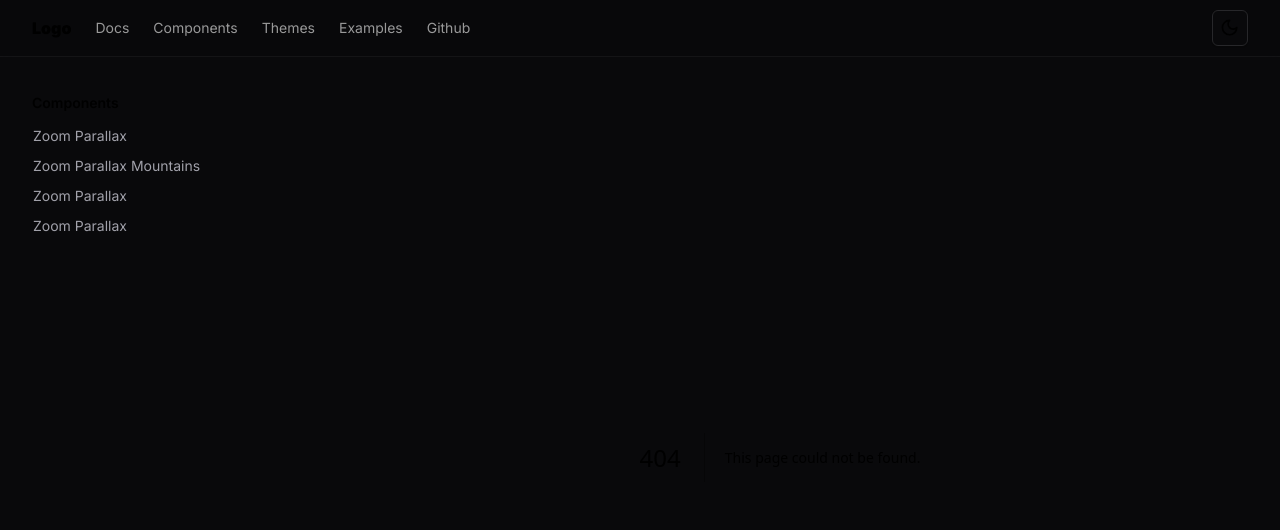
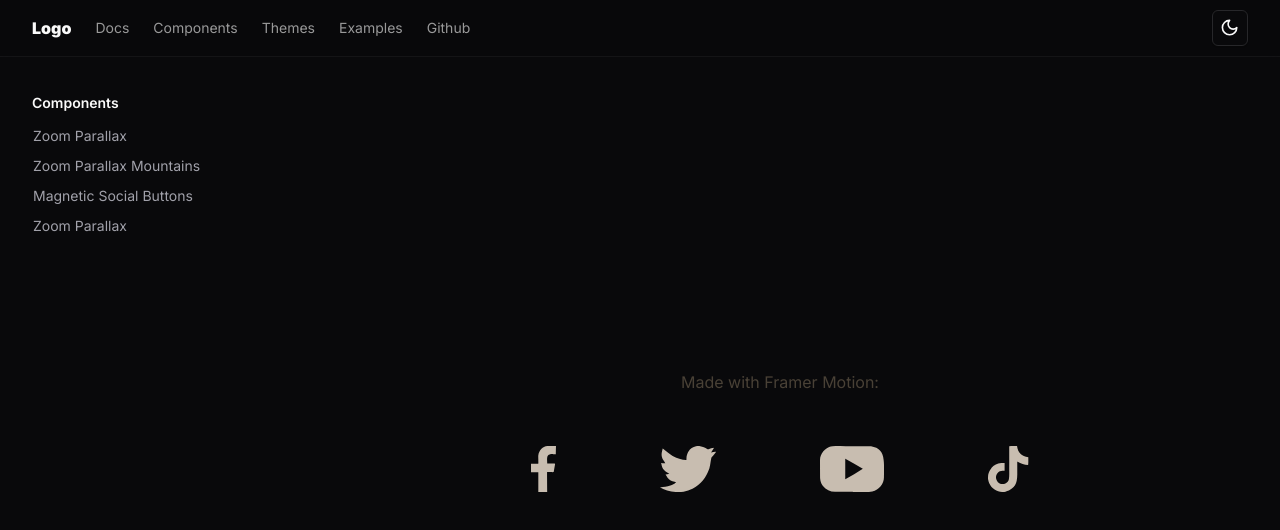
Before and after one commit to KaiAlan/animations, a Next.js app: page /magnetic-button in a window 1280 px wide. Before the commit this address had no page. Shown: the top 530 px of the page. Built offline with nearby package versions, Linux system fonts and the light colour scheme.

Commit message:
magnetic buttons

```diff
--- a/package.json
+++ b/package.json
@@ -17,6 +17,7 @@
     "class-variance-authority": "^0.7.0",
     "clsx": "^2.1.0",
     "framer-motion": "^11.0.3",
+    "gsap": "^3.12.5",
     "lucide-react": "^0.323.0",
     "next": "14.1.0",
     "next-themes": "^0.2.1",
--- /dev/null
+++ b/src/app/magnetic-button/loading.tsx
@@ -0,0 +1,9 @@
+import Loader from '@/components/Loader'
+
+export default function Loading() {
+    return (
+        <div className='flex justify-center items-center w-full h-full'>
+            <Loader />
+        </div>
+    )
+}
--- /dev/null
+++ b/src/app/magnetic-button/page.tsx
@@ -0,0 +1,11 @@
+import MagneticButton from "@/components/MagneticButton"
+
+const MagneticButtonPage = () => {
+  return (
+    <div>
+        <MagneticButton />
+    </div>
+  )
+}
+
+export default MagneticButtonPage
--- /dev/null
+++ b/src/components/MagneticButton/FramerMagnetic.tsx
@@ -0,0 +1,42 @@
+import React, { useRef, useState } from 'react'
+import { motion } from 'framer-motion';
+
+const FramerMagnetic = ({children}: any) => {
+
+    const ref = useRef(null);
+    const [position, setPosition] = useState({x:0, y:0});
+
+    let magnetic: HTMLInputElement
+    if(ref.current != null) {
+        magnetic = (ref.current as unknown) as HTMLInputElement;
+    }
+
+    const mouseMove = (e: any) => {
+        const { clientX, clientY } = e;
+        const { width, height, left, top } = magnetic.getBoundingClientRect();
+        const x = clientX - (left + width / 2);
+        const y = clientY - (top + height / 2);
+        setPosition({x, y})
+    }
+
+    const mouseLeave = (e: any) => {
+        setPosition({x:0, y:0})
+    }
+
+    const {x, y} = position;
+  return (
+    <motion.div
+    onMouseMove={mouseMove}
+    onMouseLeave={mouseLeave}
+    ref={ref}
+    animate={{x, y}}
+    transition={{type: 'spring', stiffness: 150, damping: 15, mass: 0.1}}
+    >
+        {
+            children
+        }
+    </motion.div>
+  )
+}
+
+export default FramerMagnetic
--- /dev/null
+++ b/src/components/MagneticButton/GsapMagnetic.tsx
@@ -0,0 +1,54 @@
+"use client";
+import gsap from "gsap";
+import React, { useEffect, useRef } from "react";
+
+export default function GsapMagnetic({ children }: any) {
+  const ref = useRef(null);
+
+  let magnetic: any
+    if(ref.current != null) {
+        magnetic = (ref.current as unknown) as HTMLInputElement;
+    }
+
+  useEffect(() => {
+
+    const xTo = gsap.quickTo(magnetic, "x", {duration: 1, ease: "elastic.out(1, 0.3)"})
+
+        const yTo = gsap.quickTo(magnetic, "y", {duration: 1, ease: "elastic.out(1, 0.3)"})
+    const mouseMove = (e:any) => {
+        const { clientX, clientY } = e;
+
+            const {height, width, left, top} = magnetic.getBoundingClientRect();
+
+            const x = clientX - (left + width/2)
+
+            const y = clientY - (top + height/2)
+
+            xTo(x);
+
+            yTo(y)
+    };
+    const mouseLeave = () => {
+        gsap.to(magnetic, {x: 0, duration: 1})
+
+            gsap.to(magnetic, {y: 0, duration: 1})
+
+            xTo(0);
+
+            yTo(0)
+    };
+
+    magnetic.addEventListener("mousemove", mouseMove);
+    magnetic.addEventListener("mousemove", mouseLeave);
+
+    return () => {
+        magnetic.addEventListener("mousemove", mouseMove);
+        magnetic.addEventListener("mousemove", mouseLeave);
+    };
+  }, []);
+  return (
+        <div ref={ref}>
+            {children}
+        </div>
+    );
+}
--- /dev/null
+++ b/src/components/MagneticButton/MagneticButton.module.scss
@@ -0,0 +1,45 @@
+.main{
+    display: flex;
+    align-items: center;
+    justify-content: center;
+    flex-direction: column;
+    height: 100vh;
+    // background-color: #0f0f0f;
+    .container{
+        display: flex;
+        svg{
+            height: 50px;
+            padding: 2px;
+            margin: 50px;
+            fill: #c8bdb0;
+            transition: fill 0.2s;
+            cursor: pointer;
+            &:hover{
+                fill: #ec4e39;
+            }
+        }
+        .facebook{
+            &:hover{
+                fill: #207BF3;
+            }
+        }
+        .twitter{
+            &:hover{
+                fill: #207BF3;
+            }
+        }
+        .youtube{
+            &:hover{
+                fill: #FF0808;
+            }
+        }
+        .tiktok{
+            &:hover{
+                fill: black;
+            }
+        }
+    }
+    p{
+        color:#494136;
+    }
+  }
--- /dev/null
+++ b/src/components/MagneticButton/index.tsx
@@ -0,0 +1,37 @@
+'use client';
+import styles from './MagneticButton.module.scss';
+import GsapMagnetic from './GsapMagnetic';
+import FramerMagnetic from './FramerMagnetic';
+
+export default function MagneticButton() {
+  return (
+    <main className={styles.main}>
+      <p>Made with Framer Motion:</p>
+      <div className={styles.container}>
+        <FramerMagnetic>
+         <svg className={styles.facebook} id="Layer_2" data-name="Layer 2" xmlns="http://www.w3.org/2000/svg" viewBox="0 0 31.5 58">
+            <path d="m20.72,22.16c2.77,0,5.55.02,8.32.03.4,0,.8.02,1.2.03.07.06.14.13.21.19-.28,1.58-.56,3.16-.83,4.75-.32,1.87-.64,3.74-.99,5.76-1.37.13-2.76-.07-4.14-.04-1.36.03-2.72,0-4.2,0-.13,8.38.12,16.72.11,25.11h-11.17v-24.91H0v-10.81h9.16c.04-.39.11-.71.11-1.02-.01-1.58-.05-3.17-.06-4.75-.01-1.62-.16-3.26.02-4.85.19-1.69.64-3.35,1.52-4.86,1.36-2.33,3.28-4.06,5.58-5.4,1.39-.81,2.94-1.25,4.52-1.3C24.28-.03,27.71.02,31.15,0c.07,0,.13.05.35.14.04,3.3-.29,6.66-.18,10.11-1.13,0-2.15.03-3.17,0-1.57-.07-3.15-.06-4.65.46-1.42.49-2.46,1.4-2.89,2.95-.3,1.08-.36,2.16-.34,3.25.04,1.69.13,3.38.2,5.07.08.06.16.13.24.19Z"/>
+          </svg>
+          </FramerMagnetic>
+
+          <FramerMagnetic>
+          <svg id="Layer_2" className={styles.twitter} data-name="Layer 2" xmlns="http://www.w3.org/2000/svg" viewBox="0 0 56.13 46.08">
+            <path d="m0,41.47c3.69-.34,7.11-.82,10.38-1.89,2.05-.67,4.03-1.62,5.71-3.35-.55-.18-1.03-.38-1.53-.48-2.77-.58-5.26-1.64-7-4-.72-.98-1.33-2.03-2.03-3.1,1.23-.3,2.43-.59,3.81-.93-.91-.56-1.7-1.08-2.52-1.53-2.08-1.13-3.73-2.68-4.6-4.91-.37-.95-.52-1.98-.77-2.98-.11-.43-.19-.86-.3-1.33,1.42.02,2.71.63,4.2.28-.72-1.12-1.37-2.17-2.06-3.2-1.78-2.65-2.05-5.51-1.29-8.54.23-.91.43-1.84.69-2.95.78.63,1.4,1.05,1.94,1.56,2.42,2.28,5.16,4.11,8.01,5.83,2.36,1.43,4.89,2.38,7.49,3.17,1.99.61,4.06.96,6.33.91.02-.67.06-1.3.07-1.92.05-2.38.81-4.54,1.99-6.57,1.71-2.92,4.43-4.39,7.56-5.26,1.39-.39,2.76-.3,4.22-.14,2.64.29,4.8,1.52,6.96,2.82.49.3.86.38,1.4.19,1.21-.43,2.43-.83,3.67-1.19.49-.15,1.02-.18,1.84-.31-1.11,1.79-2.05,3.3-3,4.82,1.65.08,3.16-.84,4.97-.57-.86,1.35-1.83,2.42-2.78,3.52-.78.91-1.81,1.7-2.04,2.98-.25,1.43-.63,2.83-.75,4.31-.14,1.7-.6,3.37-.96,5.05-.14.64-.37,1.25-.58,1.87-1.35,3.9-3.27,7.44-5.93,10.64-2.96,3.55-6.42,6.42-10.55,8.47-2.84,1.4-5.83,2.42-8.95,2.97-2.6.45-5.24.39-7.87.33-2.95-.07-5.78-.69-8.6-1.52-2.27-.67-4.39-1.61-6.51-2.61-.14-.07-.26-.18-.61-.44Z"/>
+          </svg>
+          </FramerMagnetic>
+
+          <FramerMagnetic>
+          <svg id="Layer_2" className={styles.youtube} data-name="Layer 2" xmlns="http://www.w3.org/2000/svg" viewBox="0 0 51.1 36.69">
+            <path d="m26.22,36.56c-4.74,0-9.49,0-14.23,0-3.93,0-7.19-1.49-9.63-4.58-1.02-1.29-1.66-2.82-2.03-4.45-.28-1.25-.28-2.52-.29-3.78C.03,19.98,0,16.21,0,12.44c0-1.06,0-2.13.18-3.17.2-1.09.59-2.15,1.16-3.13C2.75,3.73,4.77,1.97,7.28.79c.85-.4,1.78-.61,2.74-.63,2.02-.04,4.04-.21,6.06-.14,7.73.27,15.47.02,23.2.14,1.97.03,3.89.43,5.62,1.33,2.23,1.16,3.98,2.81,4.91,5.25.52,1.36.76,2.72.93,4.16.56,4.65.3,9.32.27,13.98-.02,2.7-.92,5.16-2.63,7.27-1.73,2.15-3.95,3.62-6.68,4.08-1.8.31-3.64.39-5.47.43-3.34.06-6.68.02-10.02.02,0-.04,0-.07,0-.11Zm7.94-18.51c-4.62-2.62-9.12-5.17-13.62-7.71-.12-.07-.29-.07-.4-.1v16.33c4.78-2.84,9.41-5.56,14.03-8.52Z"/>
+          </svg>
+          </FramerMagnetic>
+
+          <FramerMagnetic>
+          <svg id="Layer_2" className={styles.tiktok} data-name="Layer 2" xmlns="http://www.w3.org/2000/svg" viewBox="0 0 47.26 53.87">
+            <path d="m34.27,18.6c0,4.82,0,9.64.03,14.47.01,2.53-.24,5.01-.67,7.5-.68,3.88-2.69,6.84-5.66,9.33-2.21,1.86-4.72,2.98-7.48,3.6-1.02.23-2.09.29-3.14.34-3.54.18-6.73-.93-9.64-2.84-2.68-1.76-4.74-4.12-6.12-7.05-.74-1.58-1.16-3.26-1.51-4.94-.2-.98,0-2.04-.02-3.06-.07-3.01,1.1-5.62,2.62-8.11,2.19-3.6,5.35-5.98,9.35-7.26,1.24-.4,2.51-.7,3.84-.66.33.01.66-.13.99-.14.83-.02,1.65,0,2.58,0v9.31c-.27,0-.55-.01-.84,0-1.06.05-2.13.05-3.18.18-2.4.29-3.92,1.83-5.15,3.74-1.77,2.78-.84,7.04,1.38,9.35,2.28,2.38,6.05,2.67,8.72,1.48.6-.27,1.18-.6,1.73-.98,1.45-1.01,2.12-2.51,2.39-4.17.62-3.94.33-7.92.36-11.89.05-7.97,0-15.95,0-23.92,0-.87,0-1.74,0-2.72,3.08-.25,6.11-.14,9.16-.19.91,7.84,5.41,12.08,13.22,13.34-.07,2.84.22,5.85-.25,8.97-4.44-.24-8.48-1.55-12.25-3.76-.11-.11-.22-.22-.33-.33-.05.13-.09.25-.14.38Z"/>
+          </svg>
+          </FramerMagnetic>
+      </div>
+    </main>
+  )
+}
--- a/src/components/Sidebar.tsx
+++ b/src/components/Sidebar.tsx
@@ -12,7 +12,7 @@
                                 <div className="grid grid-flow-row auto-rows-max text-sm">
                                     <Link href="zoom-parallax" className="group flex w-full items-center rounded-md border border-transparent px-2 py-1 hover:underline text-muted-foreground">Zoom Parallax</Link>
                                     <Link href="zoom-parallax-01" className="group flex w-full items-center rounded-md border border-transparent px-2 py-1 hover:underline text-muted-foreground">Zoom Parallax Mountains</Link>
-                                    <Link href="zoom-parallax" className="group flex w-full items-center rounded-md border border-transparent px-2 py-1 hover:underline text-muted-foreground">Zoom Parallax</Link>
+                                    <Link href="magnetic-button" className="group flex w-full items-center rounded-md border border-transparent px-2 py-1 hover:underline text-muted-foreground">Magnetic Social Buttons</Link>
                                     <Link href="zoom-parallax" className="group flex w-full items-center rounded-md border border-transparent px-2 py-1 hover:underline text-muted-foreground">Zoom Parallax</Link>
                                 </div>
                             </div>
```
Also changed, not shown: src/components/MagneticButton/assets/facebook.svg (added), 1 other file (tests, documents, lock files or other folders).
